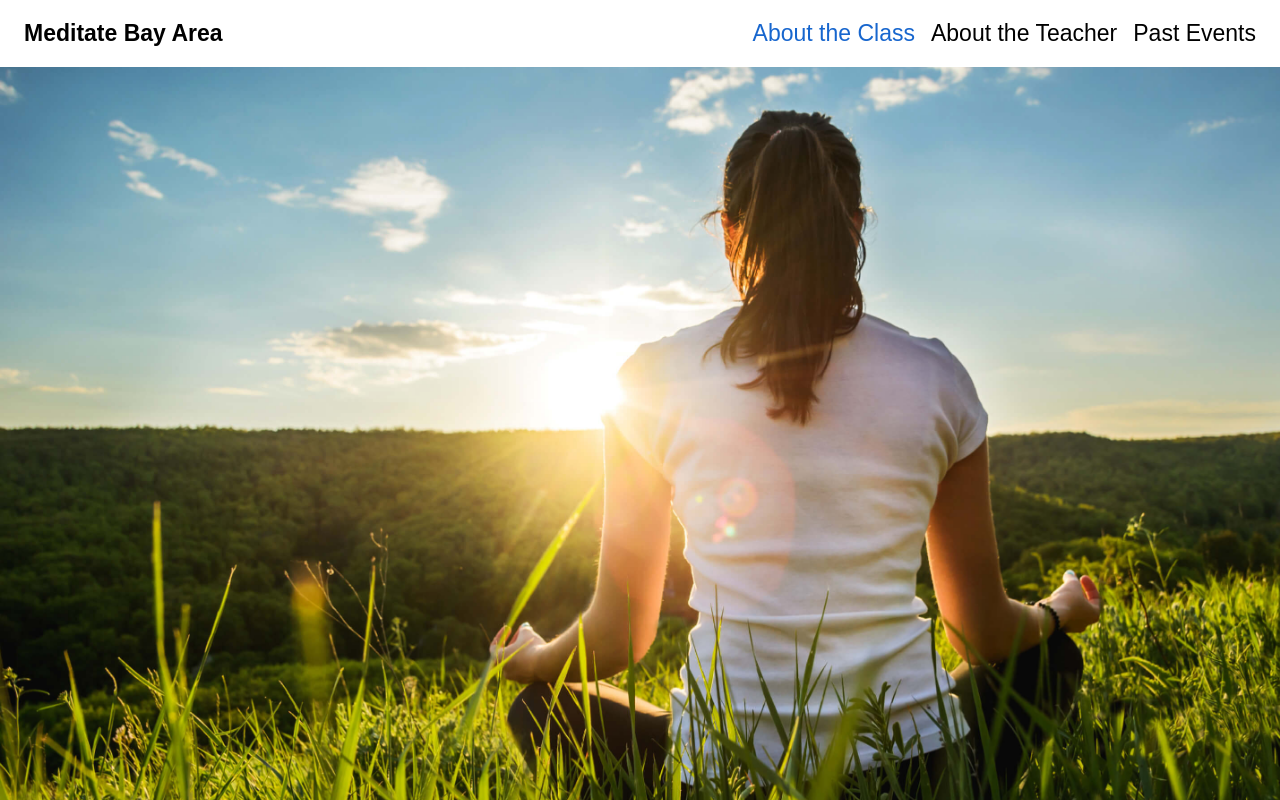
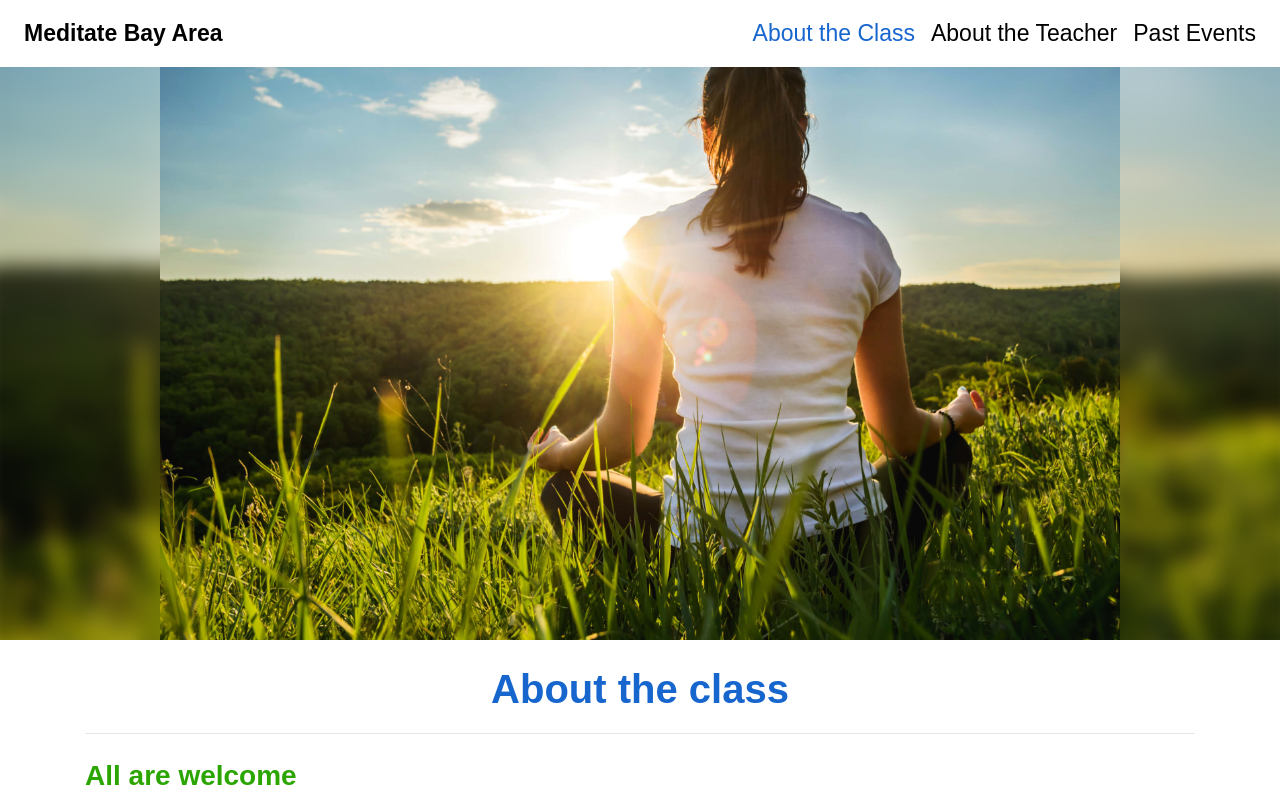
Before and after one commit to saranasr83/Enlightment, a React (Create React App) app: page /teaching in a window 1280 px wide. Shown: the top 800 px of the page. Built offline with nearby package versions, Linux system fonts and the light colour scheme.

Commit message:
add the blur

```diff
--- a/src/pages/Teaching/Teaching.js
+++ b/src/pages/Teaching/Teaching.js
@@ -10,8 +10,8 @@ import "./Teaching.css";
 const Teaching = () => (
     <div>
         <div>
-        <img className="img-fluid" style={{height:"100%",width:"100%",display:"block",marginBottom:"20px",marginTop:"55px"}} src={Sunrise}/>
-        {/* <Hero  path={Sunrise} height='80vh' description='meditation in sunrise' /> */}
+        {/* <img className="img-fluid" style={{height:"100%",width:"100%",display:"block",marginBottom:"20px",marginTop:"55px"}} src={Sunrise}/> */}
+        <Hero  path={Sunrise} height='80vh' description='meditation in sunrise' />
         </div>
         <Container style={{fontFamily:"sans-serif", fontSize:"20px"}}>
         <h1 className="text-center" style={{marginTop: "25px",marginBottom:"20px", color:"#1766CE"}}><b>About the class</b></h1>
```
